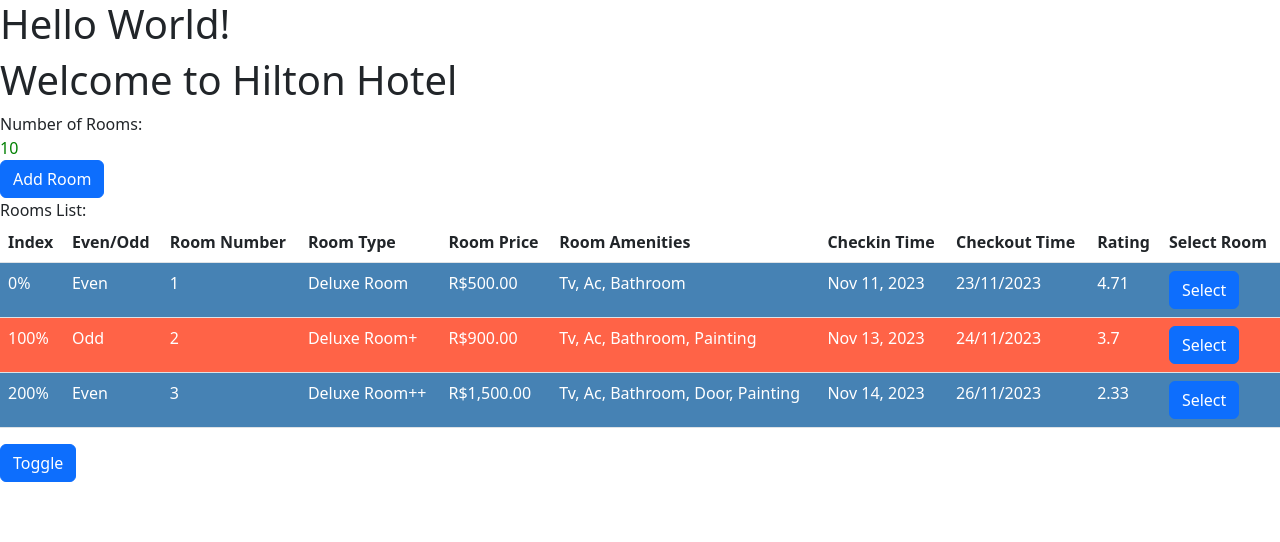
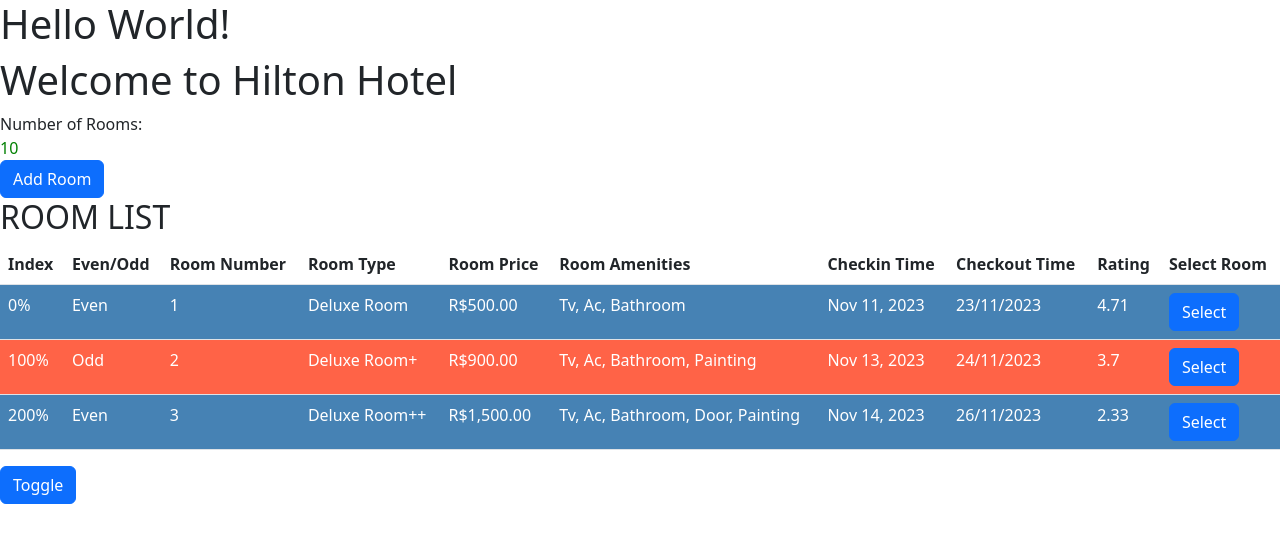
Before and after one commit to hhenriques1999/angular-learning, an Angular app in the folder hotelinventoryapp/: page / in a window 1280 px wide. Shown: the top 542 px of the page. Built offline with nearby package versions, Linux system fonts and the light colour scheme.

Commit message:
ngOnChanges
Jesus

```diff
--- a/hotelinventoryapp/src/app/rooms/rooms-list/rooms-list.component.html
+++ b/hotelinventoryapp/src/app/rooms/rooms-list/rooms-list.component.html
@@ -1,3 +1,4 @@
+<h2>{{title}}</h2>
 <table class="table">
     <thead>
         <tr>
--- a/hotelinventoryapp/src/app/rooms/rooms-list/rooms-list.component.ts
+++ b/hotelinventoryapp/src/app/rooms/rooms-list/rooms-list.component.ts
@@ -1,4 +1,4 @@
-import { ChangeDetectionStrategy, Component, Input, Output, OnInit, EventEmitter } from '@angular/core';
+import { ChangeDetectionStrategy, Component, Input, Output, OnInit, EventEmitter, OnChanges, SimpleChanges } from '@angular/core';
 import { Room } from '../rooms';
 
 @Component({
@@ -7,14 +7,23 @@
   styleUrls: ['./rooms-list.component.scss'],
   changeDetection: ChangeDetectionStrategy.OnPush
 })
-export class RoomsListComponent implements OnInit {
+export class RoomsListComponent implements OnInit, OnChanges {
 
   @Input() rooms: Room[] = [];
+
+  @Input() title: string = "";
 
   @Output() selectedRoom: EventEmitter<Room> = new EventEmitter<Room>();
 
   constructor() {
 
+  }
+
+  ngOnChanges(changes: SimpleChanges): void {
+    console.log(changes);
+    if (changes['title']) {
+      this.title = changes['title'].currentValue.toUpperCase();
+    }
   }
 
   ngOnInit(): void {
--- a/hotelinventoryapp/src/app/rooms/rooms.component.html
+++ b/hotelinventoryapp/src/app/rooms/rooms.component.html
@@ -18,8 +18,7 @@
 <!-- {{ rooms | json }} -->
 
 <div *ngIf="roomInfo.availableRooms > 0">
-    Rooms List:
-    <hinv-rooms-list [rooms]="rooms" (selectedRoom)="selectRoom($event)"></hinv-rooms-list>
+    <hinv-rooms-list [rooms]="rooms" [title]="title" (selectedRoom)="selectRoom($event)"></hinv-rooms-list>
 </div>
 
 <button class="btn btn-primary" (click)="toggle()">Toggle</button>
--- a/hotelinventoryapp/src/app/rooms/rooms.component.ts
+++ b/hotelinventoryapp/src/app/rooms/rooms.component.ts
@@ -20,6 +20,8 @@
   hideRooms: boolean = false;
 
   selectedRoom!: Room;
+
+  title = "Room List";
 
   ngOnInit(): void {
     this.rooms = [
@@ -58,6 +60,7 @@
 
   toggle() {
     this.hideRooms = !this.hideRooms;
+    this.title = "Rooms";
   }
 
   increaseRooms() {
```
